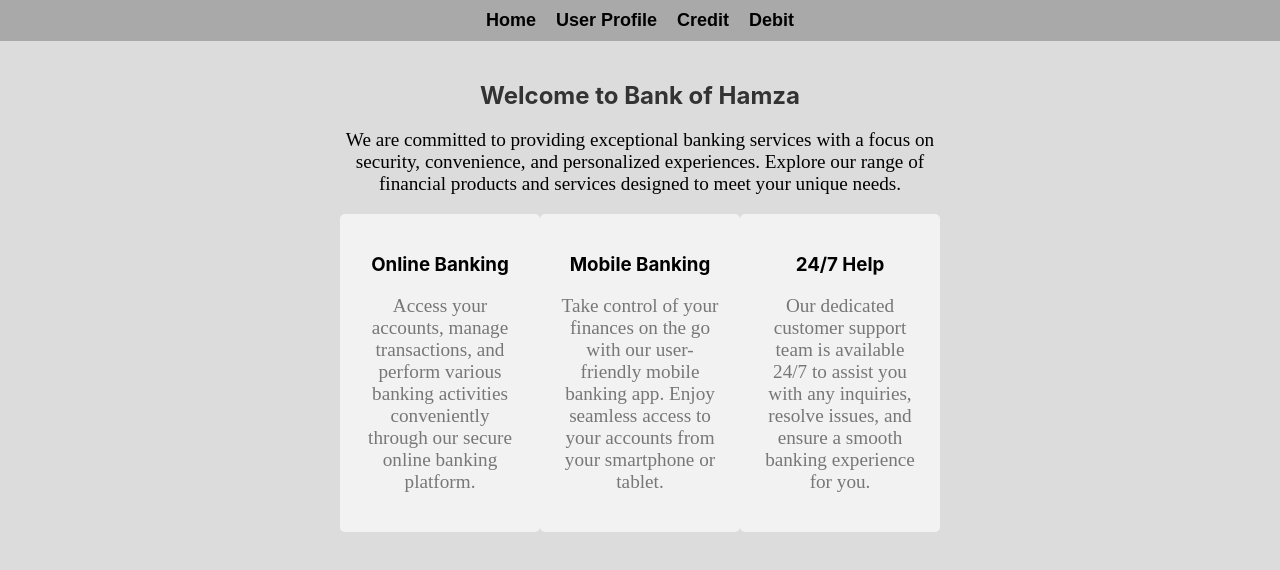
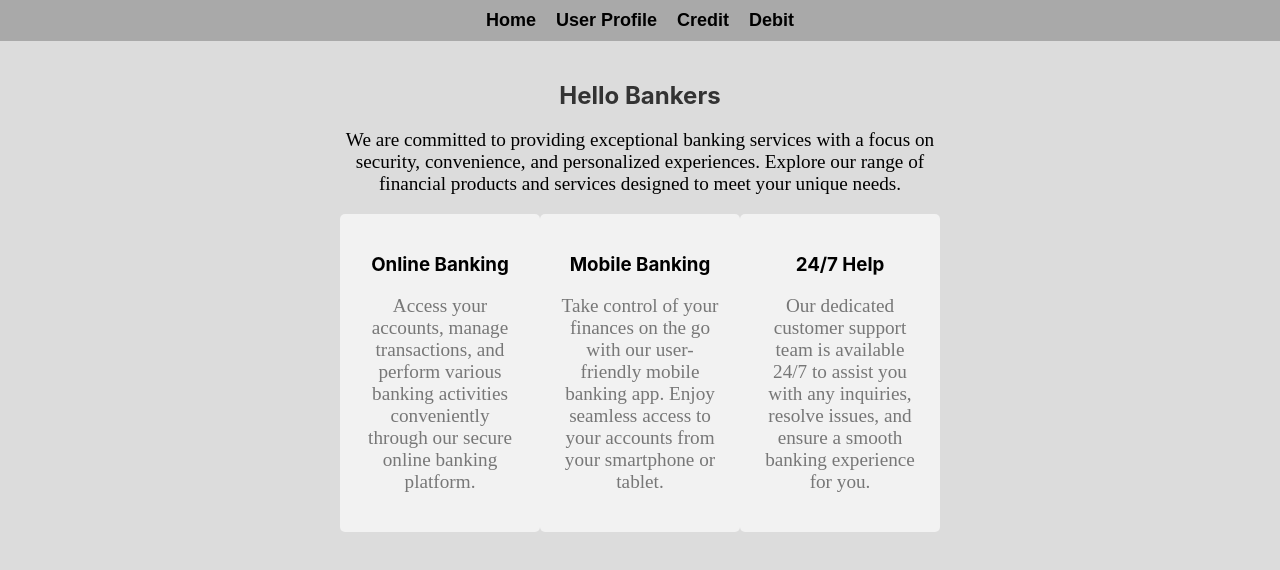
Before and after one commit to Hikhal/BankApp, a React (Create React App) app in the folder bankapp/: page / in a window 1280 px wide. Shown: the top 570 px of the page. Built offline with nearby package versions, Linux system fonts and the light colour scheme; no server answers.

Commit message:
Update home.jsx

```diff
--- a/bankapp/src/components/home.jsx
+++ b/bankapp/src/components/home.jsx
@@ -3,7 +3,7 @@ export default function Home() {
     // Homepage was looking empty hence the page filled out with ordinary bank info.
   return (
     <div className="homeContainer">
-      <h2>Welcome to Bank of Hamza</h2>
+      <h2>Hello Bankers</h2>
       <p>
         We are committed to providing exceptional banking services with a focus
         on security, convenience, and personalized experiences. Explore our
```
